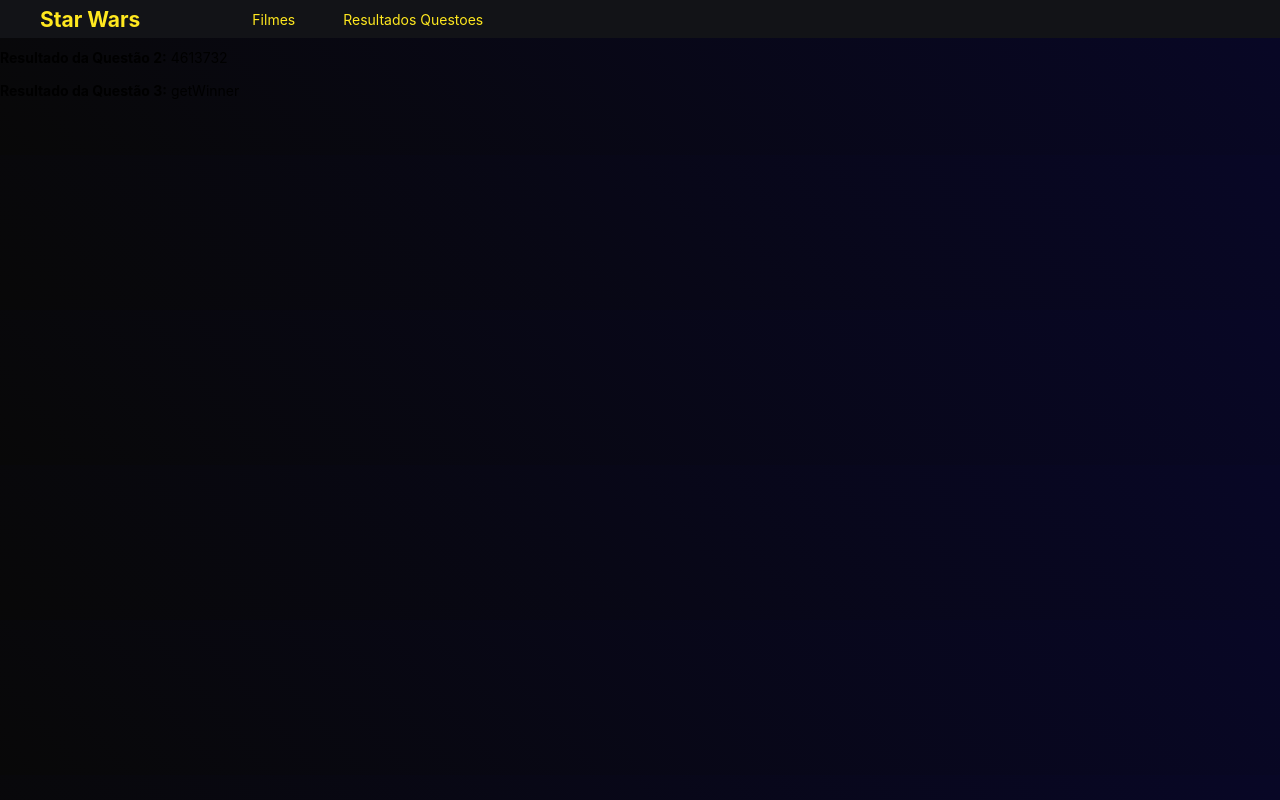
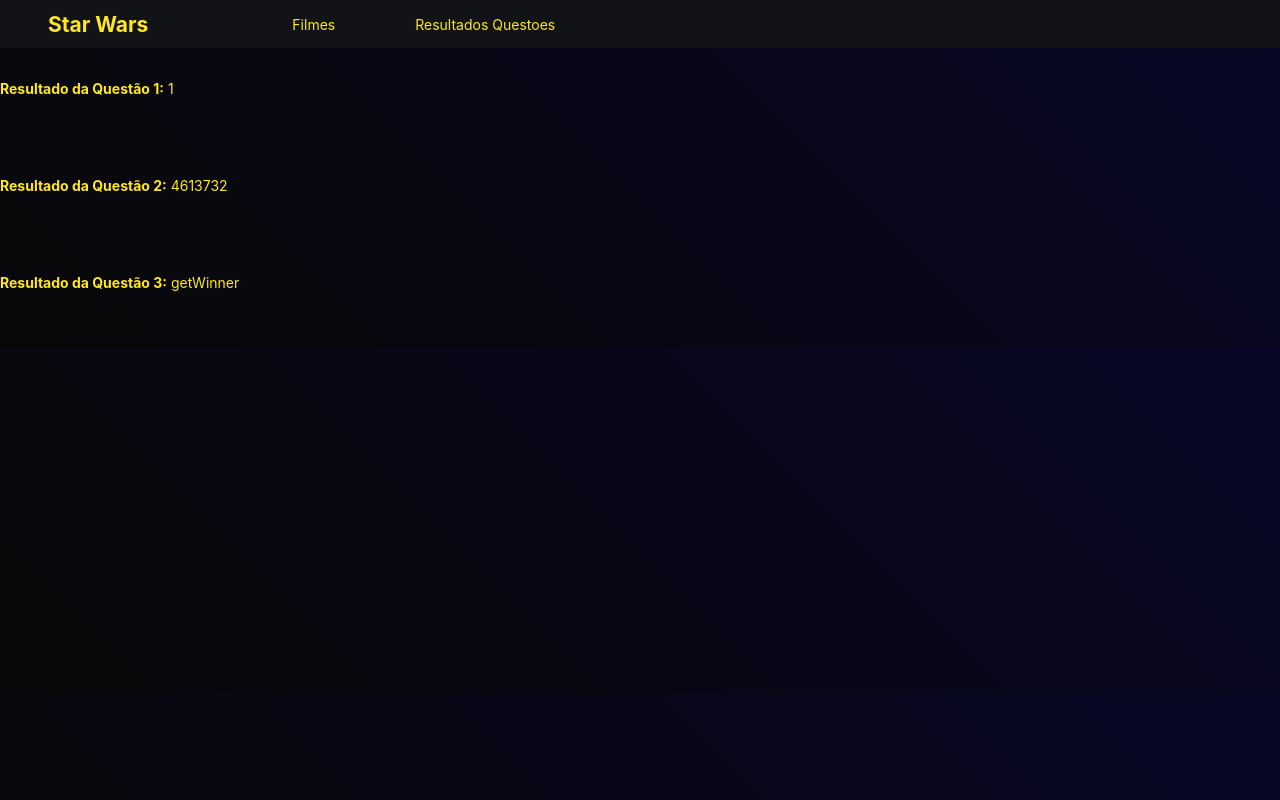
Before and after one commit to bbcvasconcellos/Star-Wars, a React (Create React App) app: page /questoes in a window 1280 px wide. Built offline with nearby package versions, Linux system fonts and the light colour scheme.

Commit message:
fixed some css on home and navbar, fetch data from swapi

```diff
--- a/src/assets/css/global.css
+++ b/src/assets/css/global.css
@@ -1,6 +1,7 @@
 body {
   margin: 0;
-  background: linear-gradient(230deg, #080726, #080808);
+  height: 100%;
+  background: linear-gradient(225deg, #080726, #080808);
   font: 14px -apple-system, BlinkMacSystemFont, Segoe UI, Helvetica Neue, Arial,
     Helvetica, Geneva, sans-serif;
   -webkit-font-smoothing: antialiased;
@@ -59,7 +60,7 @@
 } */
 
 .question-result {
-  padding-top: 16px;
+  padding-top: 5rem;
   font-size: 14px;
 }
 
--- a/src/components/Button/button.module.scss
+++ b/src/components/Button/button.module.scss
@@ -1,6 +1,6 @@
 .redirectButton {
-  height: 2.5rem;
-  width: 10rem;
+  height: 3rem;
+  width: 12rem;
 
   display: flex;
   align-items: center;
--- a/src/components/Header/header.module.scss
+++ b/src/components/Header/header.module.scss
@@ -1,42 +1,36 @@
 .container {
+  height: 1rem;
+
+  display: flex;
+  flex-direction: row;
+  align-items: center;
+  justify-content: flex-start;
+
+  position: fixed;
+  top: 0;
   width: 100%;
-  padding-top: 0;
-  margin-top: 0;
 
-  nav{
-    width: 100%;
-    display: flex;
-    align-items: center;
+  padding: 1rem 3rem;
 
-    height: 2.4rem;
-    position: fixed;
-    z-index: 1;
+  background: #121317;
 
-    background: #121317;
-
-    padding-left: 2rem;
 
   a {
-    display: inline-block;
-    padding: 0 0.5rem;
+    text-decoration: none;
+    color:  #FFE81F;
+    transition: filter 0.2s, transform 0.2s;
 
-    color: #FFE81F;
-
-    transition: filter 0.2s, transform 0.2s;
+    &:hover {
+      filter: brightness(0.8);
+      transform: scale(1.03);
+    }
 
     &:first-child{
       margin-right: 4rem;
     }
 
     & + a {
-      margin-left: 2rem;
-    }
-
-    &:hover {
-      filter: brightness(0.8);
-      transform: scale(1.03);
+      margin-left: 5rem;
     }
   }
 }
-
-}
--- a/src/components/Header/index.jsx
+++ b/src/components/Header/index.jsx
@@ -3,8 +3,7 @@
 
 export const Header = () => {
   return (
-    <header className={styles.container}>
-      <nav>
+      <nav className={styles.container}>
         <a href="/">
           <h1>Star Wars</h1>
         </a>
@@ -12,7 +11,6 @@
         <a href="/questoes">Resultados Questoes</a>
 
       </nav>
-    </header>
   )
 }
 
--- a/src/pages/Home/home.module.scss
+++ b/src/pages/Home/home.module.scss
@@ -1,17 +1,14 @@
 .container {
-  height: 100vh;
+  height: 100%;
   display: flex;
   justify-content: space-around;
-
-
-
-  //align-items: center;
+  margin-top: 10rem;
 
   .textContent {
     display: flex;
     flex-direction: column;
     align-items: center;
-    justify-content: center;
+    justify-content: flex-start;
     text-align: center;
     color: #FFE81F;
 
@@ -20,22 +17,21 @@
     }
 
     div {
-      padding: 1rem 2rem;
+      padding: 0rem 2rem;
 
       h1 {
+        margin: 5rem 0;
         word-wrap: break-word;
-        font-size: 3rem;
+        font-size: 4rem;
       }
       h2 {
+        margin-top: 4rem;
         font-size: 1.8rem;
       }
     }
-
-
   }
 
   img{
-    margin-top: 5rem;
     max-height: 500px;
     mix-blend-mode: overlay;
   }
--- a/src/pages/Home/index.jsx
+++ b/src/pages/Home/index.jsx
@@ -1,18 +1,10 @@
+import { Link } from "react-router-dom"
 import styles from "./home.module.scss";
 import starWarsPoster from "../../assets/img/death_star.png";
 import { Button } from "../../components/Button";
-import { useState } from "react";
 
 
 export const Home = () => {
-  /* const [redirect, setRedirect] = useState(false);
-
-  const handleRedirect = () => {
-    setRedirect(prevState => !prevState)
-  }
-
-  console.log(redirect); */
-
   return (
     <div className={styles.container}>
       <section className={styles.textContent}>
@@ -22,7 +14,9 @@
           <br />
           <h1>May the Force <br />Be With You </h1>
         </div>
-        <Button text="Ver filmes" />
+        <Link to='/filmes'>
+          <Button text="Ver filmes" />
+        </Link>
       </section>
       <img src={starWarsPoster} alt="star wars new hope poster"/>
     </div>
--- a/src/pages/Movies/index.jsx
+++ b/src/pages/Movies/index.jsx
@@ -1,8 +1,24 @@
+import { useState, useEffect } from "react"
+
+
 export const Movies = () => {
+  const [movies, setMovies] = useState([]);
+
+  useEffect(() => {
+    const fetchData = async() => {
+      await fetch('https://swapi.dev/api/films')
+     .then(response => response.json())
+     .then(data => setMovies(data))
+    }
+    fetchData()
+  }, [])
+
+  console.log(movies);
+
   return (
-    <div>
-      <h1 style={{color: "white"}}>Hello</h1>
-    </div>
+    <>
+      <p>Oi</p>
+    </>
 
   )
 }
--- a/src/pages/QuestionAnswers/index.jsx
+++ b/src/pages/QuestionAnswers/index.jsx
@@ -1,8 +1,9 @@
-import { fibonacci, solution, getWinner } from "../../utils/questions"
+import { fibonacci, solution, getWinner } from "../../utils/questions";
+import styles from "./questions.module.scss";
 
 export const QuestionAnswers = () => {
   return(
-    <>
+    <div className={styles.container}>
       <div className="question-result">
         <b>Resultado da Questão 1:</b> {solution([-1, -3])}
       </div>
@@ -15,6 +16,6 @@
       </div>
       <div className="page">
       </div>
-      </>
+      </div>
   )
 }
--- /dev/null
+++ b/src/pages/QuestionAnswers/questions.module.scss
@@ -0,0 +1,3 @@
+.container {
+  color: #FFE81F;
+}
```
Also changed, not shown: 1 other file (tests, documents, lock files or other folders).
